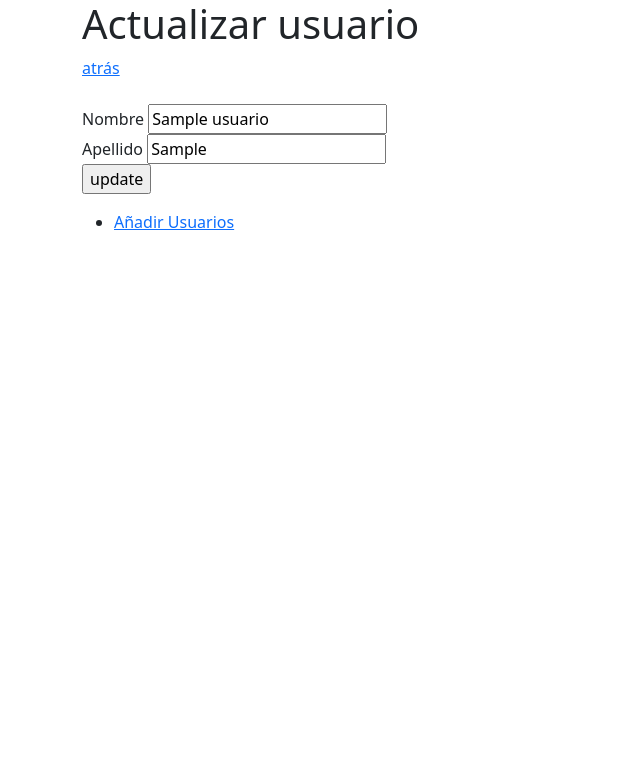
After one commit to gamurigm/Control-de-Almac-n, a PHP site: page /update.php?id=1 in a window 1280 px wide. The commit adds this page. Shown: the top 783 px of the page, without its empty margins (0-640 px from the left). Run offline with PHP 8.4, Linux system fonts and the light colour scheme; tables that the repository leaves empty or names only in its code hold one stand-in row (values such as "Sample post").

Commit message:
Actualizar y Eliminar usuarios

```diff
--- a/add_users.php
+++ b/add_users.php
@@ -102,10 +102,10 @@ if(!empty($_POST)) {
   </form>
   <ul>
     <li>
-      <a href="">List Users</a>
+      <a href="list.php">Lista de Usuarios</a>
     </li>
     <li>
-      <a href="">Add Users</a>
+      <a href="add_products.php">Añadir Producto</a>
     </li>
   </ul>
   </div>
--- a/index.php
+++ b/index.php
@@ -3,6 +3,7 @@
   <head>
     <title>Base de Datos Almacen</title>
     <link rel="stylesheet" href='./style.css'>
+    <link href="https://cdn.jsdelivr.net/npm/bootstrap@5.0.0-beta1/dist/css/bootstrap.min.css" rel="stylesheet" integrity="sha384-giJF6kkoqNQ00vy+HMDP7azOuL0xtbfIcaT9wjKHr8RbDVddVHyTfAAsrekwKmP1" crossorigin="anonymous">
   </head>
   <body>
   <div class="container">
--- /dev/null
+++ b/update.php
@@ -0,0 +1,80 @@
+<?php
+
+include_once 'config.php';
+$result = false;
+
+if(!empty($_POST)) {
+    $id = $_POST['id'];
+    $newName = $_POST['nombre'];
+    $newLastname = $_POST['apellido'];
+
+    $sql = "UPDATE usuarios SET nombre=:nombre, apellido=:apellido WHERE id=:id";
+    $query = $pdo->prepare($sql);
+
+    $result = $query->execute([
+        'id' => $id,
+        'nombre' => $newName,
+        'apellido' => $newLastname
+    ]);
+
+
+    $nameValue = $newName;
+    $lastnameValue = $newLastname;
+
+} else {
+    $id = $_GET['id'];
+    $sql = "SELECT * FROM usuarios WHERE id=:id";
+    $query = $pdo->prepare($sql);
+    $query->execute([
+      'id' => $id
+
+]);
+
+$row = $query->fetch(PDO::FETCH_ASSOC);
+$nameValue = $row['nombre'];
+$lastnameValue = $row['apellido'];
+
+}
+?>
+
+<html>
+  <head>
+    <title>Base de Datos Almacen</title>
+    <link rel="stylesheet" href='./style.css'>
+    <link href="https://cdn.jsdelivr.net/npm/bootstrap@5.0.0-beta1/dist/css/bootstrap.min.css" rel="stylesheet" integrity="sha384-giJF6kkoqNQ00vy+HMDP7azOuL0xtbfIcaT9wjKHr8RbDVddVHyTfAAsrekwKmP1" crossorigin="anonymous">
+  </head>
+  <body>
+  <div class="container">
+  <h1>Actualizar usuario</h1>
+  <a href="list.php">atrás</a>
+  <form action="update.php" method="post">
+  <?php
+        if ($result) {
+          echo '<div class="alert alert-success">Success!</div>';
+        }
+  ?>
+
+        <br>
+        <label for="">Nombre</label>
+        <input type="text" name="nombre" id="nombre" value="<?php echo $nameValue ;?>">
+        <br>
+        <label for="">Apellido</label>
+        <input type="text" name="apellido" id="apellido" value="<?php echo $lastnameValue; ?>">
+        <br>
+
+        <input type="hidden" name="id" value="<?php echo $id?>">
+
+        <input type="submit" value="update">
+
+  </form>
+  <ul>
+
+    <li>
+      <a href="add_users.php">Añadir Usuarios</a>
+    </li>
+
+  </ul>
+  </div>
+
+  </body>
+</html>
```
Also changed, not shown: delete.php (added, +15 -0 lines), fake-login.php (added, +7 -0 lines), list.php (+37 -6 lines).
